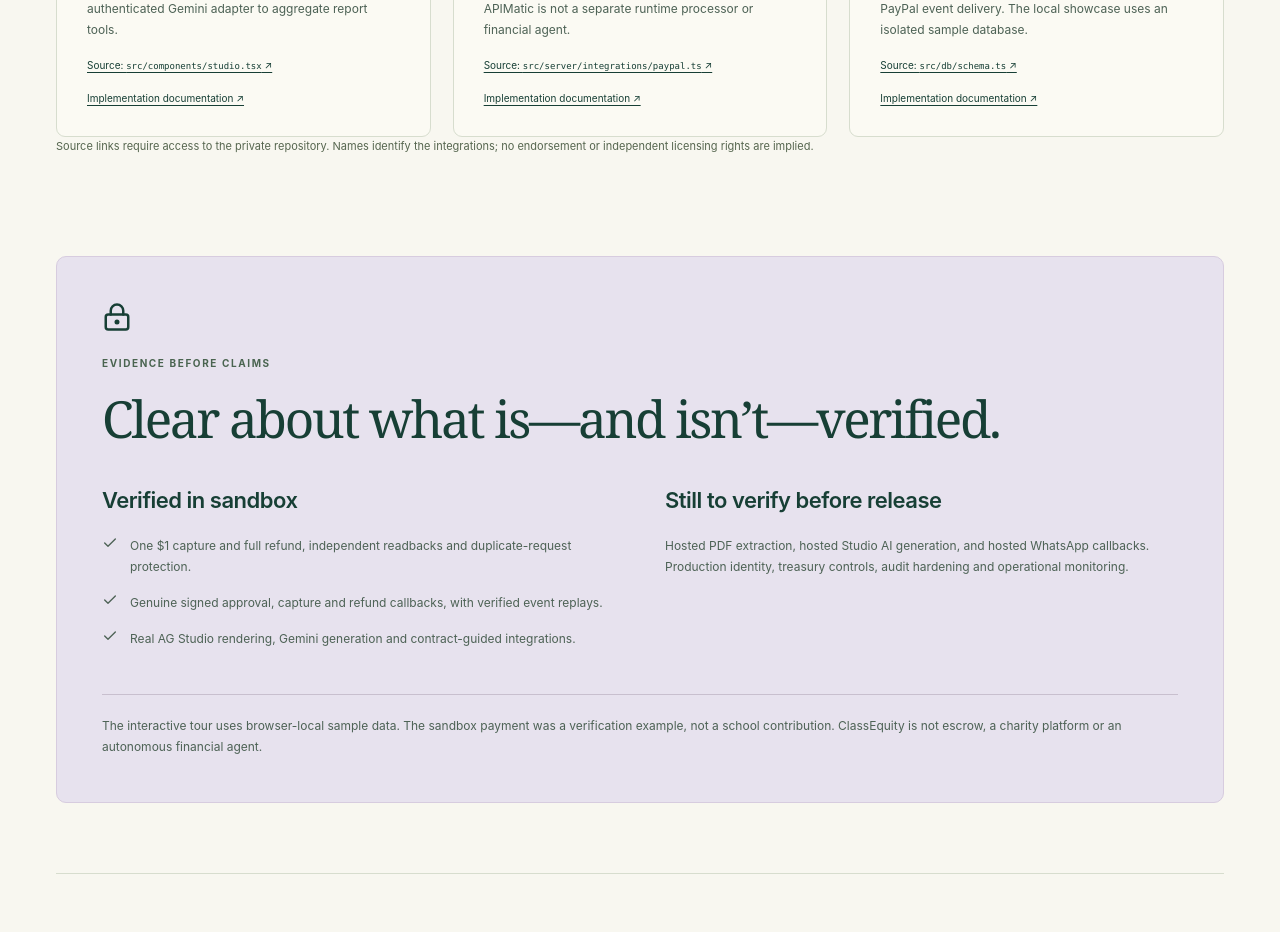
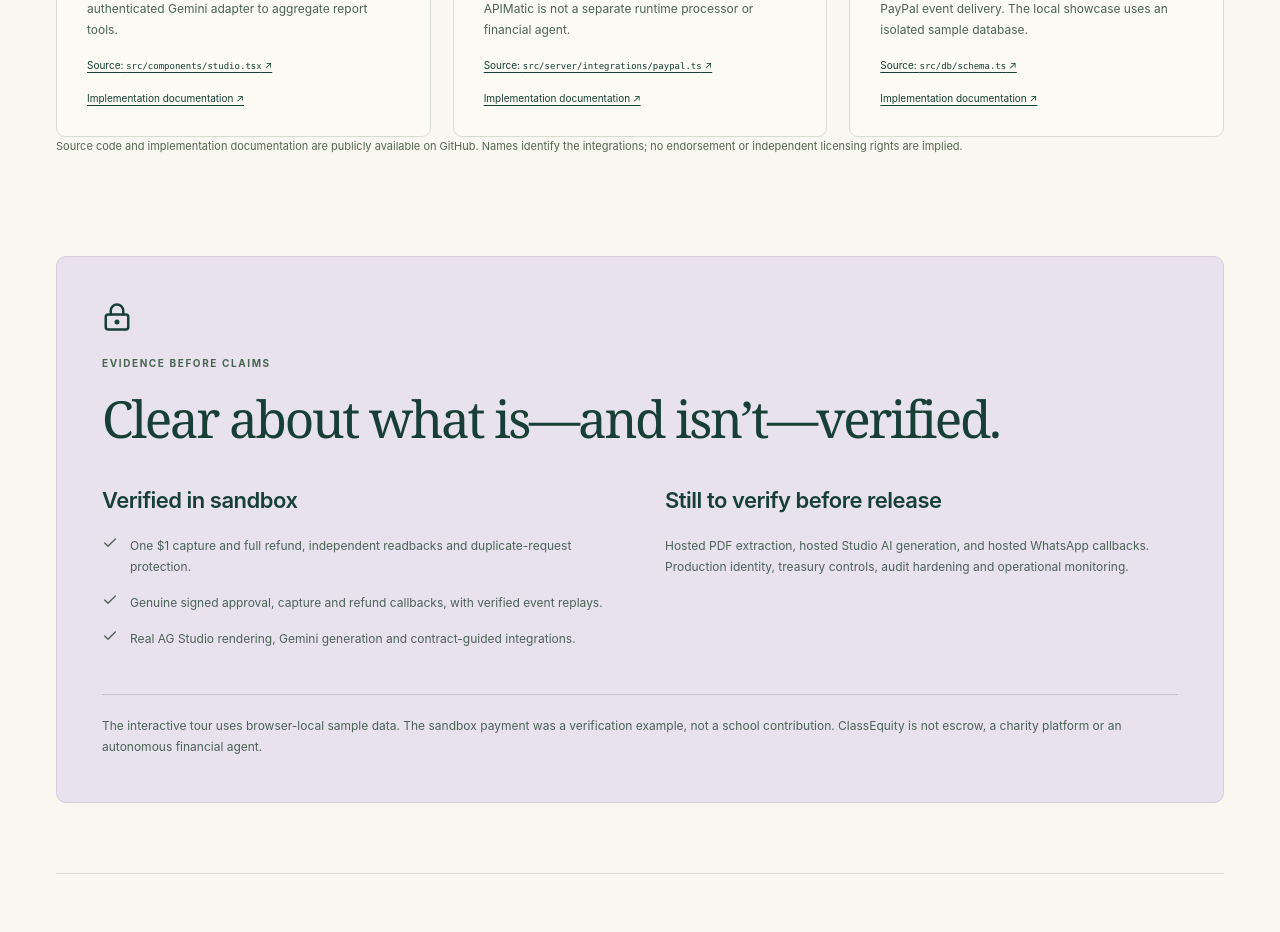
Before and after one commit to subodhkant7/classequity, a Next.js app: page /technology in a window 1280 px wide. Shown: the part 1660-2592 px from the top of the page. Built offline with nearby package versions, Linux system fonts and the light colour scheme; no server answers.

Commit message:
fix: point technology evidence links at public main and remove private notice

```diff
--- a/src/app/technology/page.tsx
+++ b/src/app/technology/page.tsx
@@ -112,14 +112,14 @@ export default function Technology() {
               <span className="local-label">{s.tag}</span>
               <p>{s.copy}</p>
               <a
-                href={`https://github.com/subodhkant7/classequity/blob/codex/hosted-webhook-verification/${s.source}`}
+                href={`https://github.com/subodhkant7/classequity/blob/main/${s.source}`}
                 target="_blank"
                 rel="noreferrer"
               >
                 Source: <code>{s.source}</code> ↗
               </a>
               <a
-                href={`https://github.com/subodhkant7/classequity/blob/codex/hosted-webhook-verification/docs/${s.doc}`}
+                href={`https://github.com/subodhkant7/classequity/blob/main/docs/${s.doc}`}
                 target="_blank"
                 rel="noreferrer"
               >
@@ -129,8 +129,8 @@ export default function Technology() {
           ))}
         </div>
         <p className="fine-print">
-          Source links require access to the private repository. Names identify the integrations; no
-          endorsement or independent licensing rights are implied.
+          Source code and implementation documentation are publicly available on GitHub. Names
+          identify the integrations; no endorsement or independent licensing rights are implied.
         </p>
       </section>
       <section id="boundaries" className="public-wrap boundary-panel">
```
